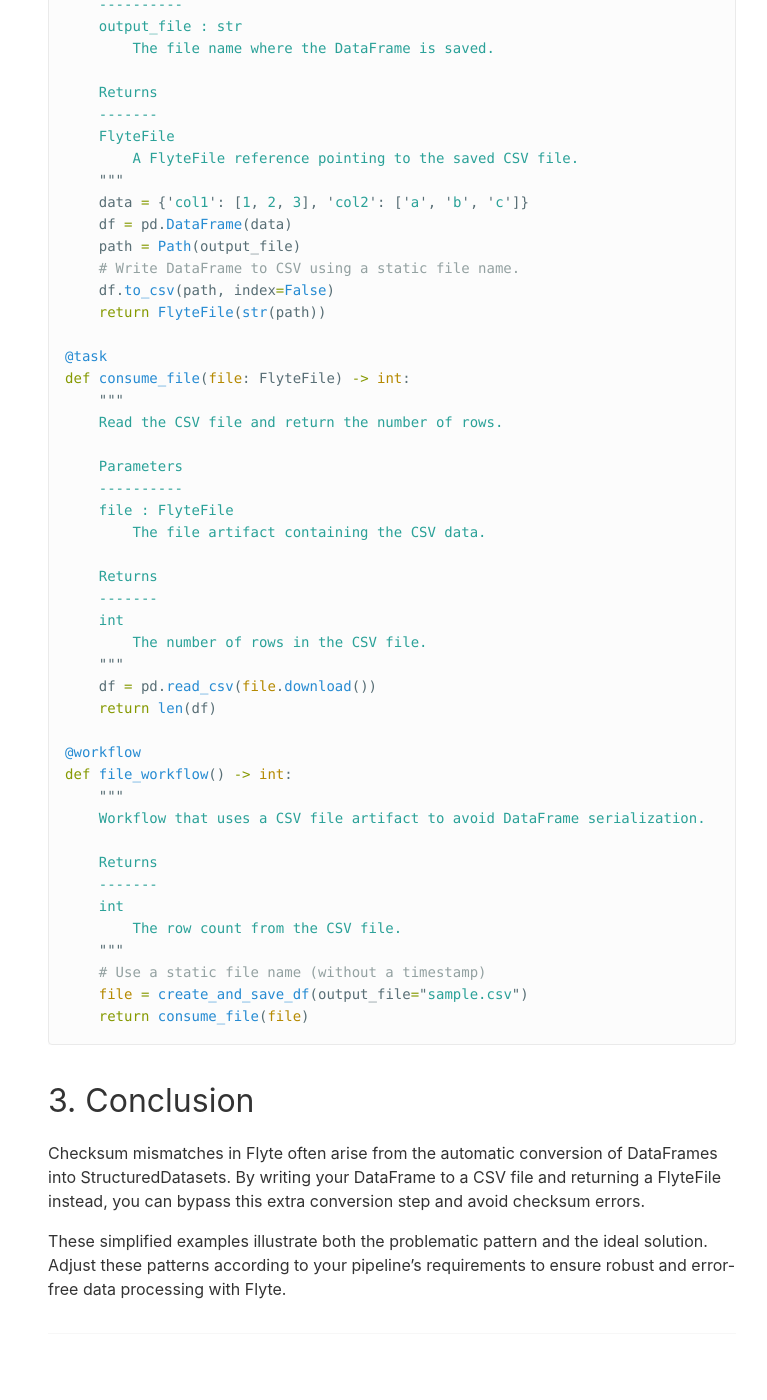
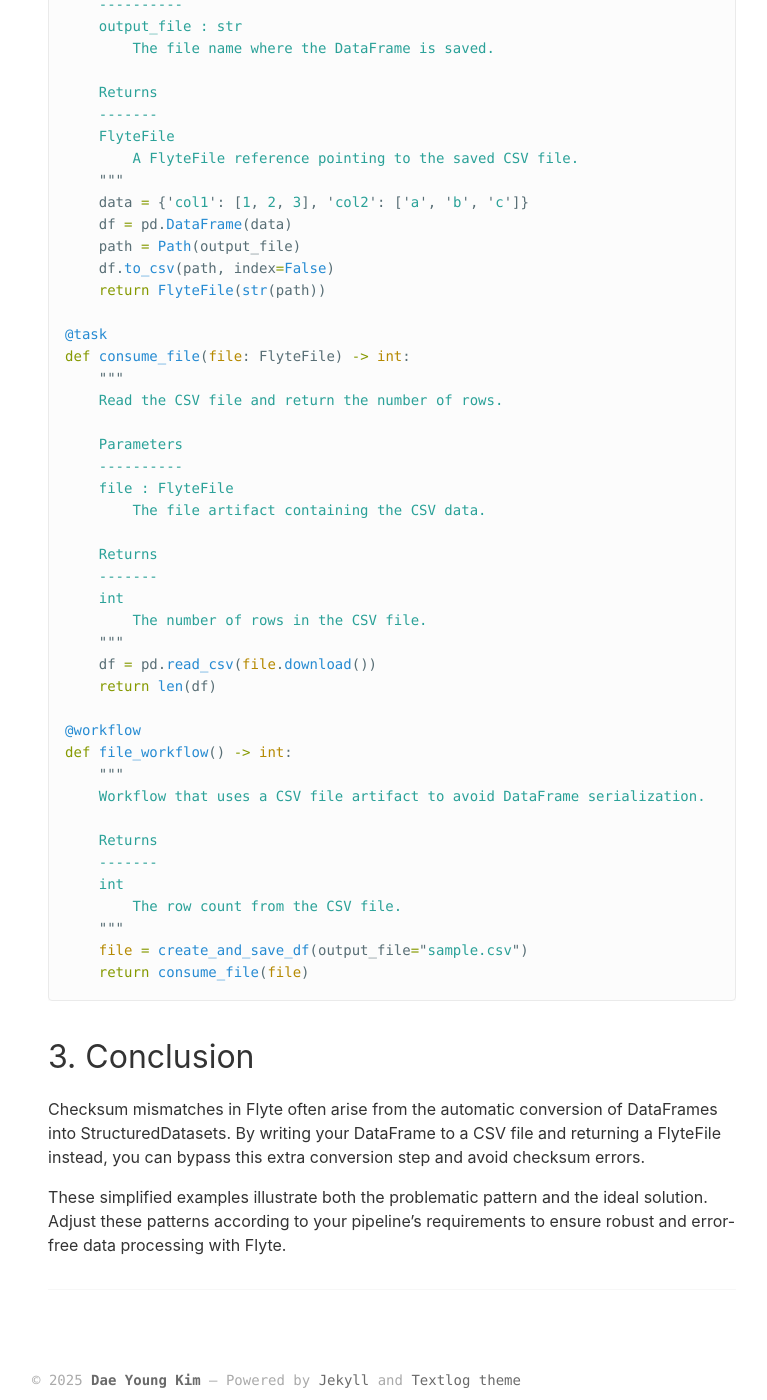
Before and after one commit to leroykim/leroykim.github.io, a Jekyll site: the page built from _posts/2025-02-24-resolving-flyte-checksum-mismatch-issues-caused-by-dataframe-serialization.md, in a window 1280 px wide and 1400 px high, scrolled down 2148 px. Shown: the whole window, without its empty margins (248-1015 px from the left). Built offline with Jekyll 4.4.1, drawn with Linux system fonts in a browser that asks for light colours.

Commit message:
Update post

````diff
--- a/_posts/2025-02-24-resolving-flyte-checksum-mismatch-issues-caused-by-dataframe-serialization.md
+++ b/_posts/2025-02-24-resolving-flyte-checksum-mismatch-issues-caused-by-dataframe-serialization.md
@@ -90,7 +90,6 @@ def create_and_save_df(output_file: str) -> FlyteFile:
     data = {'col1': [1, 2, 3], 'col2': ['a', 'b', 'c']}
     df = pd.DataFrame(data)
     path = Path(output_file)
-    # Write DataFrame to CSV using a static file name.
     df.to_csv(path, index=False)
     return FlyteFile(str(path))
 
@@ -122,7 +121,6 @@ def file_workflow() -> int:
     int
         The row count from the CSV file.
     """
-    # Use a static file name (without a timestamp)
     file = create_and_save_df(output_file="sample.csv")
     return consume_file(file)
 ```
````
